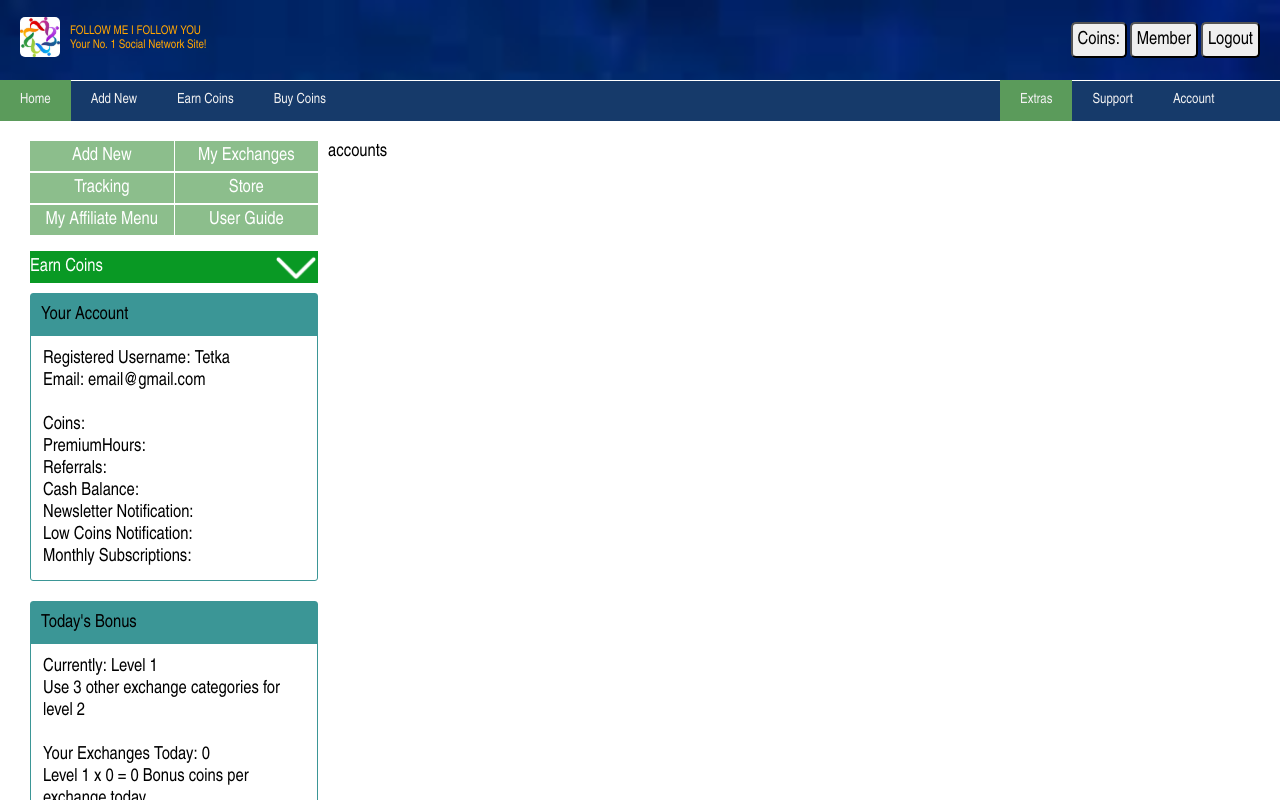
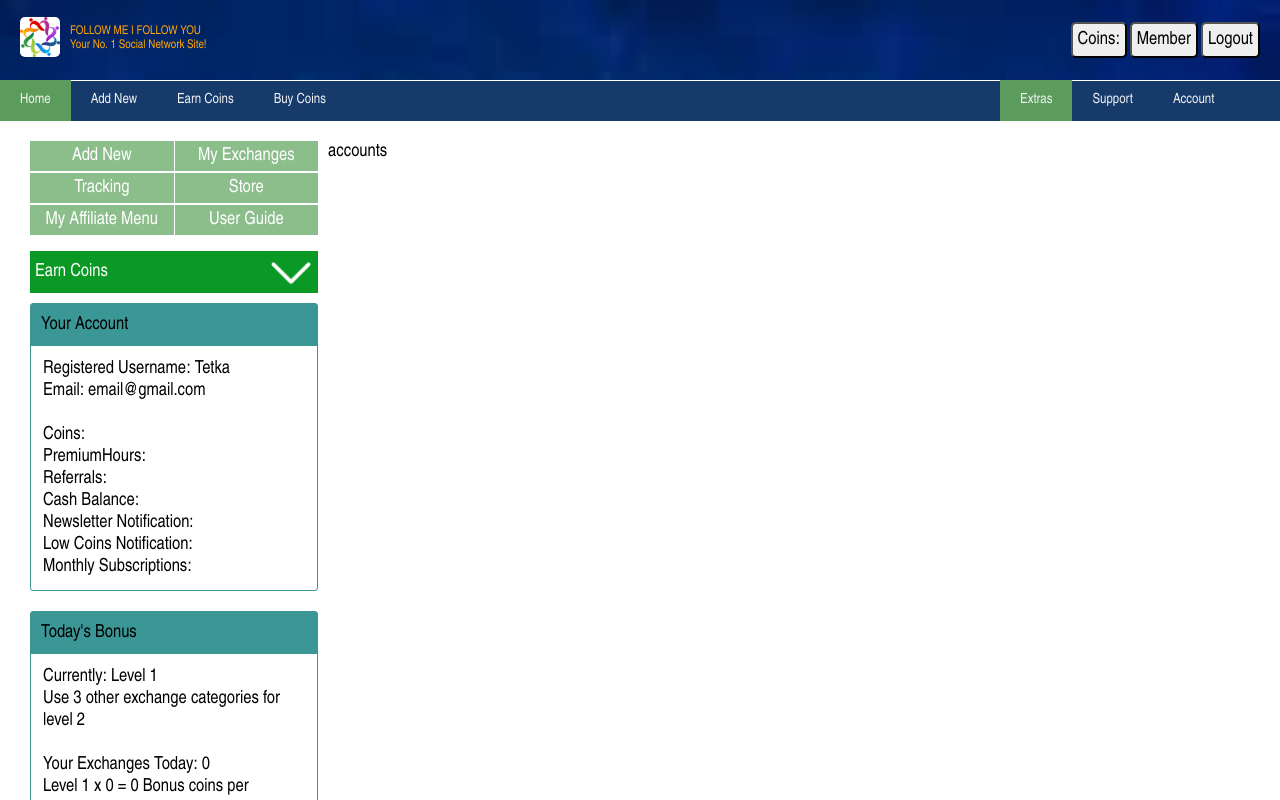
Before and after one commit to Tetka3/np-social, a React (Create React App) app: page /np-social/dashboard in a window 1280 px wide. Shown: the top 800 px of the page. Built offline with nearby package versions, Linux system fonts and the light colour scheme.

Commit message:
first commit

```diff
--- a/src/components/dashboardEl/links.css
+++ b/src/components/dashboardEl/links.css
@@ -57,7 +57,9 @@
     margin: 10px 0px 10px 0px;
     background-color: rgb(9,153,36);
     color: white;
-
+    padding-left: 20px;
+    cursor: pointer;
+    padding: 5px;
 }
 /* .earnCoins button{
     width: 100%;
```
